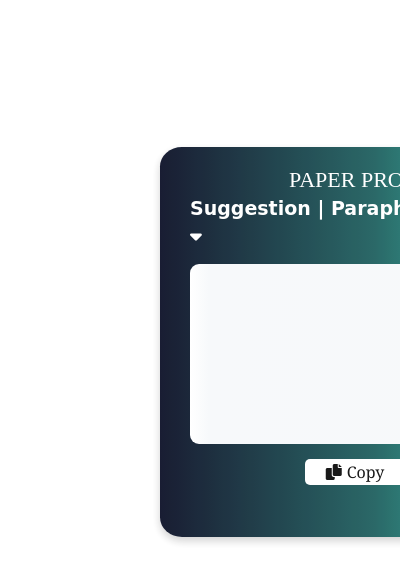
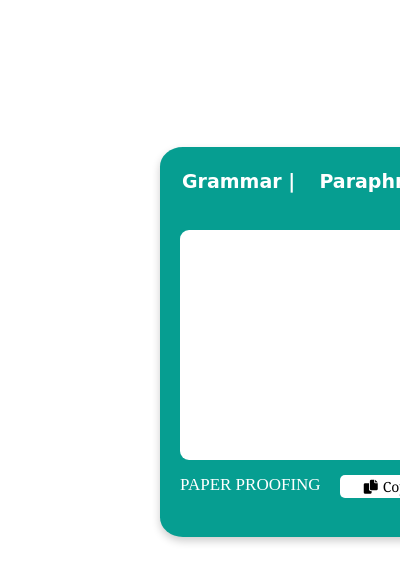
Before and after one commit to hoangphan2504/tool-ext-uit, a browser extension: page popup-content.html in a window 400 px wide. Drawn offline with Linux system fonts and the light colour scheme.

Commit message:
popup-content.html

```diff
--- a/popup-content.html
+++ b/popup-content.html
@@ -10,53 +10,46 @@
 
       .box {
         position:fixed;
-        width: 400px;
+        width: 420px;
         height: 350px;
         left: 40%;
         top:15%;
-        max-width: 905px;
-        max-height: 951px;
+        margin-left: -400px; /* Half of the width to center */
         margin: 20px auto;
         padding: 20px;
         box-shadow: 0 4px 8px 0 rgba(0, 0, 0, 0.2);
 
-        background: rgb(1,5,29);
-background: -moz-linear-gradient(90deg, rgba(1,5,29,1) 0%, rgba(20,89,88,1) 49%, rgba(52,246,205,1) 100%);
-background: -webkit-linear-gradient(90deg, rgba(1,5,29,1) 0%, rgba(20,89,88,1) 49%, rgba(52,246,205,1) 100%);
-background: linear-gradient(90deg, rgba(1,5,29,1) 0%, rgba(20,89,88,1) 49%, rgba(52,246,205,1) 100%);
-filter: progid:DXImageTransform.Microsoft.gradient(startColorstr="#01051d",endColorstr="#34f6cd",GradientType=1);
+        background: rgb(6, 158, 145);
+
         flex-wrap: wrap;
         justify-content: space-between;
         border-radius: 5%;
-        opacity: 0.9;
 
-        visibility:initial;
-      }
-      .source {
-        flex-basis: 25%;
-        padding: 10px;
-        color :azure;
-        font-family:cursive;
-        overflow: auto;
-        display: none;
       }
 
+
       .output {
-        padding: 10px;
         color : white;
         overflow: auto;
         font-family: cursive;
         box-sizing: border-box;
-
-
-        padding: 10px;
+       width: calc(100% - 0px);
+        font-size: 25px;
         margin-top: -30px;
       }
+
+    .output h2 {
+      /* Add display: flex to make the links expand */
+      display: flex;
+      /* Adjust the padding as needed */
+      padding: 0 0px;
+      /* ... Your existing styles ... */
+    }
       .output h2 span{
-
+        flex-grow: 2;
         font-size: 19px;
         color : white;
-
+        padding: 2px;
       }
       .paraphrase {
         padding: 10px;
@@ -66,7 +59,7 @@ filter: progid:DXImageTransform.Microsoft.gradient(startColorstr="#01051d",endCo
         box-sizing: border-box;
        margin-left: 115px;
 
-      font-size: 19px;
+      font-size: 22px;
         margin-top: -37px;
       }
 
@@ -79,51 +72,37 @@ filter: progid:DXImageTransform.Microsoft.gradient(startColorstr="#01051d",endCo
         font-size: 100cm;
       }
 
-      .input-textarea {
-        width: 100%;
-        min-height: 100px;
-        padding: 10px;
-        box-sizing:border-box;
 
-        background-color: white;
-        font-size: 19px;
-        font-family: Cambria, Cochin, Georgia, Times, 'Times New Roman', serif;
-        border-radius: 7%;
-        display: none;
-      }
 
       .box-header {
         /*background: rgb(2,0,36);
         background: linear-gradient(90deg, rgba(2,0,36,1) 0%, rgba(22,0,29,1) 35%, rgba(0,212,255,1) 100%);
         */
         color : white;
-        font-size: 22px;
-        text-align: center;
+        font-size: 17px;
+        text-align: left;
+      margin-top: 50px;
+
       }
       .output-container {
-        display: fixed;
         text-decoration: chocolate;
-        justify-content: center;
-        align-items: center;
-        min-height: 100px;
+
+
         margin-top: -35px;
-        width: 100%;
 
+        overflow-x: hidden;
       }
       .output-textarea {
-         width: 100%;
-        height: 180px;
-        padding: 10px;
+        width: auto;/* Subtract the width of the navigation bar (100px) */
+        height: 230px;
         box-sizing: border-box;
-        resize: none;
-        background: rgb(0,0,0);
-        background: linear-gradient(90deg, rgba(0,0,0,1) 0%, rgba(255,255,255,1) 0%, rgba(247,249,251,1) 5%, rgba(247,249,250,1) 81%, rgba(255,255,255,1) 97%, rgba(247,249,250,1) 100%, rgba(0,0,0,1) 100%, rgba(0,0,0,1) 100%);
+        padding:  2px;
+        background-color: white; /* Set the background to white, completely opaque */
         font-size: 17px;
-        margin-top: 50px;
+        margin-top: 40px;
         font-family: Cambria, Cochin, Georgia, Times, 'Times New Roman', serif;
-        overflow-y: auto;
-        color: black;
-       border-radius: 9px;
+        color: black; /* Set the text color to black for better contrast */
+        border-radius: 9px;
 
       }
       .output-textarea::-webkit-scrollbar {
@@ -153,31 +132,32 @@ filter: progid:DXImageTransform.Microsoft.gradient(startColorstr="#01051d",endCo
       .approve-button {
       background-color: white;
 
-      padding: 2px 10px;
+      padding: 2px 5px;
       font-family:Cambria, Cochin, Georgia, Times, 'Times New Roman', serif;
       border: none;
       border-radius: 5px;
       cursor: pointer;
-      font-size: 16px;
-      margin-top: 5px;
+      font-size: 14px;
       position:fixed;
-      margin-left: 232px;
+      margin-left: 123px;
       width: 113px;
+      margin-top :0px ;
     }
     .copy-button {
       background-color: white;
 
-      padding: 2px 10px;
+      padding: 2px 5px;
       font-family: Cambria, Cochin, Georgia, Times, 'Times New Roman', serif;
       border: none;
       border-radius: 5px;
       cursor: pointer;
-      font-size: 16px;
-      margin-top: 5px;
-      position:fixed;
-      margin-left: 125px;
+      font-size: 14px;
+      position:absolute;
+      margin-left: 19px;
       overflow-wrap: break-word;
       width: 100px;
+      margin-top: 0px;
+
     }
     .copy-button i {
   margin-right: 5px;
@@ -186,13 +166,13 @@ filter: progid:DXImageTransform.Microsoft.gradient(startColorstr="#01051d",endCo
   margin-right: 5px;
 }
 .close-button {
-      position: absolute;
-      top: 10px;
-      right: 15px;
-      cursor: pointer;
-      color: white;
-      font-size: 28px;
-      transition: transform 0.2s ease-in-out;
+  position: absolute;
+  top: 10px;
+  right: -25px;
+  cursor: pointer;
+  color: black;
+  font-size: 25px;
+  transition: transform 0.2s ease-in-out;
     }
 
     .close-button:hover {
@@ -222,8 +202,8 @@ filter: progid:DXImageTransform.Microsoft.gradient(startColorstr="#01051d",endCo
         cursor: pointer;
         color: white;
         /* New CSS properties for vertical display */
-        top: 25%;
-        left: 235px;
+        top: 12%;
+        left: 260px;
         background: rgb(0,0,0);
         background: linear-gradient(90deg, rgba(0,0,0,1) 0%, rgba(255,255,255,1) 0%, rgba(247,249,251,1) 5%, rgba(247,249,250,1) 81%, rgba(255,255,255,1) 97%, rgba(247,249,250,1) 100%, rgba(0,0,0,1) 100%, rgba(0,0,0,1) 100%);
         width:120px ;
@@ -294,6 +274,10 @@ background: linear-gradient(180deg, rgba(0,0,0,1) 0%, rgba(39,243,198,0.93461134
   font-size: 18px;
 
 }
+.box-footer {
+  margin-top: 15px;
+}
+
 
   </style>
 
@@ -301,18 +285,16 @@ background: linear-gradient(180deg, rgba(0,0,0,1) 0%, rgba(39,243,198,0.93461134
 
   <body>
 
+
     <div class="box">
       <span class="close-button">
         <i class="fas fa-times"></i>
       </span>
-        <div class="box-header" >
-            <div class = "title"> <span>PAPER PROOFING</span>  </div>
-    </div>
 
     <div class="output">
         <h2>
-          <span id="suggestion-tab" class="active-tab">Suggestion | </span>
-          <span id="paraphrase-tab" class="paraphrase-link"> Paraphrase |</span>
+          <span id="suggestion-tab" class="active-tab"> Grammar  |   </span>
+          <span id="paraphrase-tab" class="paraphrase-link"> Paraphrase   |</span>
           <span id="section-tab" class="active-tab"> Section <i class="fas fa-caret-down"></i>
             <div id="dropdown-content" class="dropdown-content" >
               <a href="#" data-section="Option 1">Title</a>
@@ -333,9 +315,12 @@ background: linear-gradient(180deg, rgba(0,0,0,1) 0%, rgba(39,243,198,0.93461134
       </div>
 
         <!-- <div><p id="output-textarea"></p></div> -->
+       <div class = "box-footer">
+        <span class = "box-header">PAPER PROOFING</span>
+
         <button class="copy-button" id="copy-button"><i class="fas fa-copy"></i>Copy</button>
         <button class="approve-button" id="approve-button"><i class="fa fa-check" aria-hidden="true"></i>Approve</button>
 
       </div>
-
     </div>
+    </div>
```
